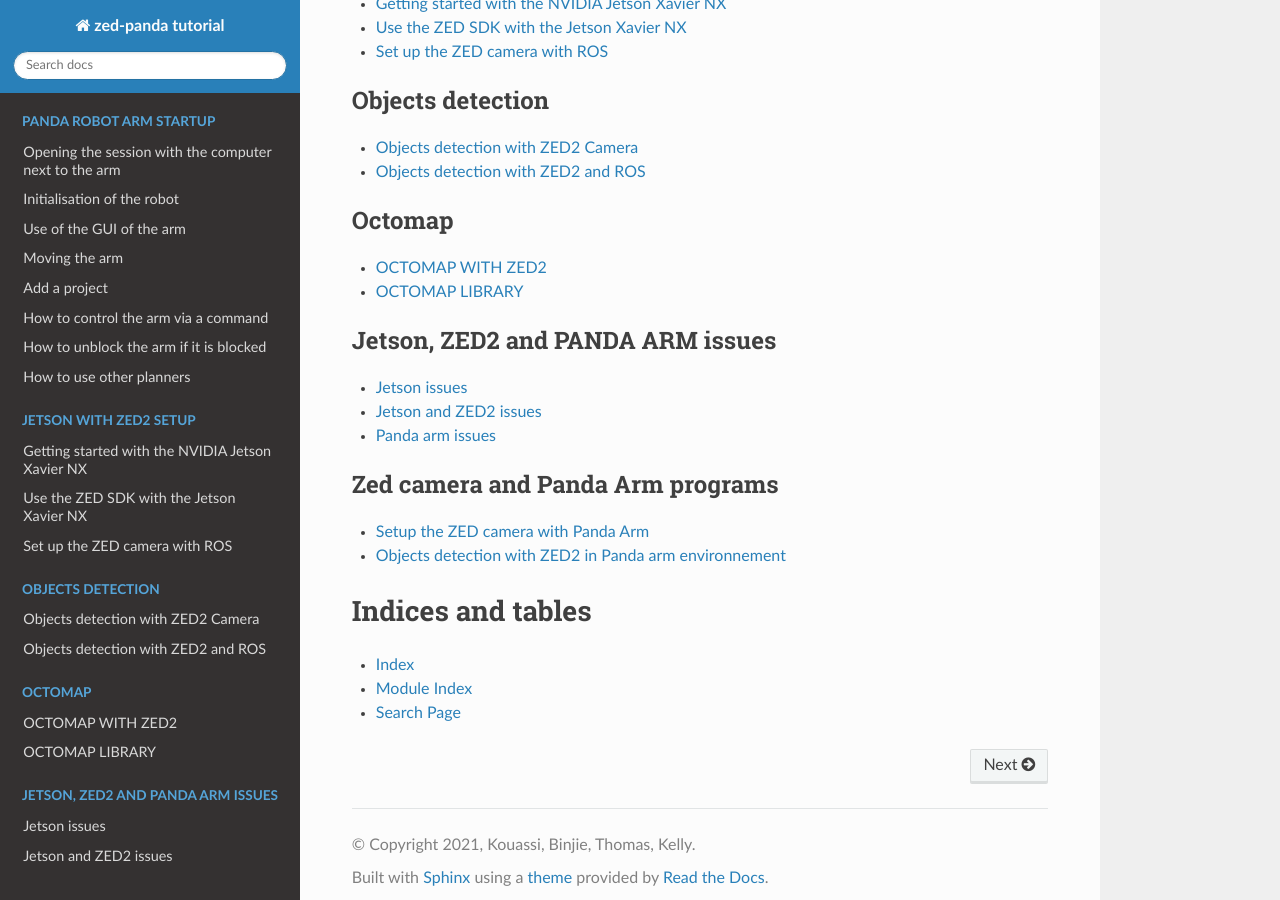
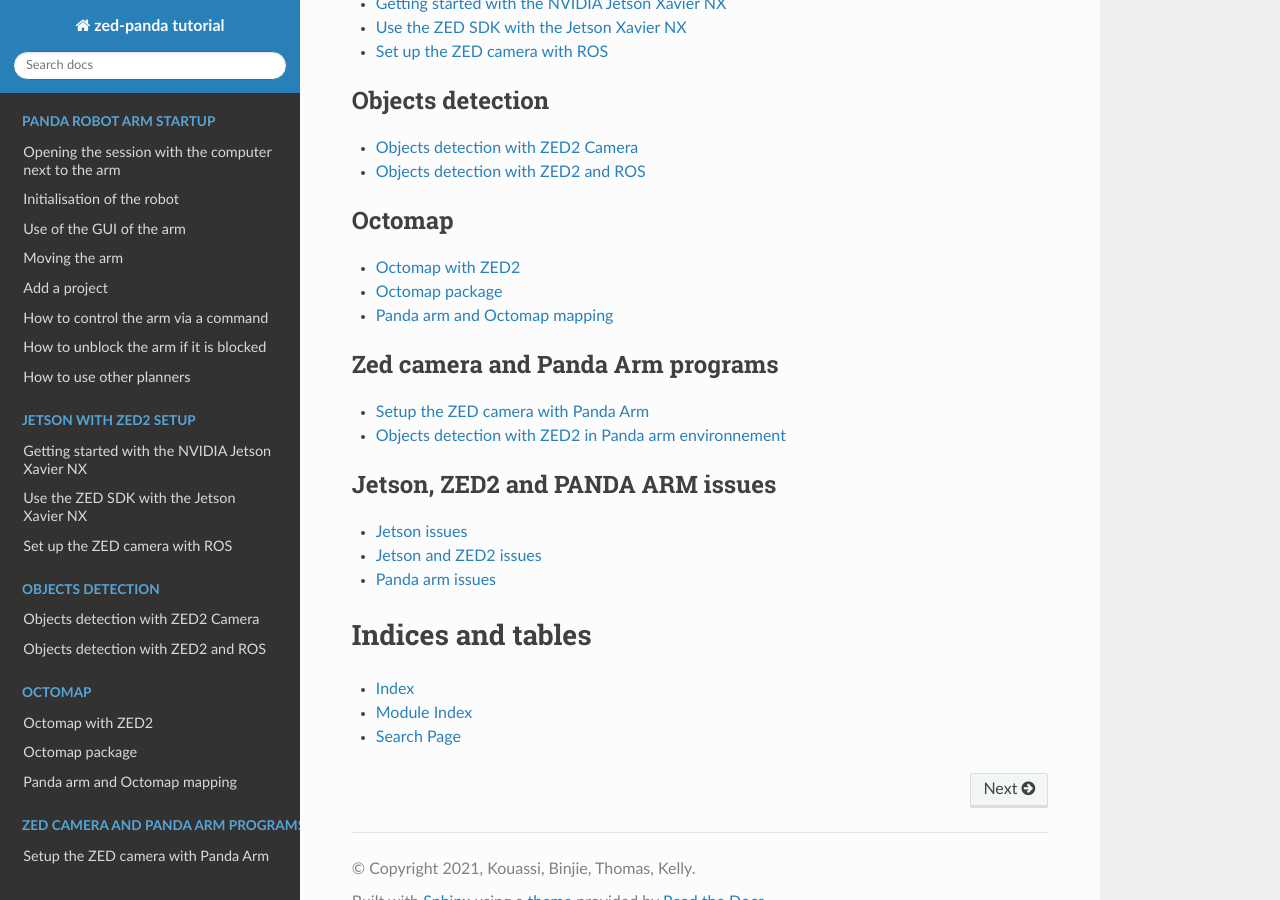
Before and after one commit to kmerckae/panda_safe_hrc_tutorial, a Sphinx documentation site: the page built from source/index.rst, in a window 1280 px wide and 900 px high, scrolled down 552 px. Built offline with Sphinx 7.4.7 and the Read the Docs theme 2.0.0, drawn with Linux system fonts in a browser that asks for light colours.

Commit message:
Adding Panda arm and Ocotmap mapping \/ Modification of Obejects detection with ZED2 in Panda arm environnement

```diff
--- a/source/index.rst
+++ b/source/index.rst
@@ -28,7 +28,6 @@ We will see in this tutorial how to set up the ZED2 camera on the  NVIDIA Jetson
    zed_jetson_start/zed_jetson
    zed_jetson_start/zed_ros_jetson
 
-
 .. toctree::
    :maxdepth: 1
    :caption: Objects detection
@@ -36,13 +35,19 @@ We will see in this tutorial how to set up the ZED2 camera on the  NVIDIA Jetson
    objects_detection/zed_objects_detection
    objects_detection/zed_ros_object_detection
 
-
 .. toctree::
    :maxdepth: 1
    :caption: Octomap
 
    zed_jetson_octomap/octomap
+   panda_arm_octomap/octomap_mapping
 
+.. toctree::
+   :maxdepth: 1
+   :caption: Zed camera and Panda Arm programs
+
+   zed_panda/zed_panda_setup
+   zed_panda/zed_panda_objects_detection
 
 .. toctree::
    :maxdepth: 1
--- /dev/null
+++ b/source/panda_arm_octomap/octomap_mapping.rst
@@ -0,0 +1,34 @@
+Panda arm and Octomap mapping
+=============================
+
+In this section, we will see how to display in real time the octomap and the point cloud into RViz with the panda arm.
+Before starting make sure you have done the :ref:`transformation between the ZED2 and the robot frame <>`.
+
+Note: Once the octomap will be generated we will have to remove the panda arm from the octomap otherwise it will be recognized as an obstacle.
+
+Point cloud and Panda arm
+*************************
+
+Octomap and Panda arm
+*********************
+
+Remove the octomap of the robot from the world
+**********************************************
+
+To generate the octomap without the robot arm, you will need to modify the grab_detected_object_test.launch file by adding this:
+
+.. code:: XML
+
+  <node pkg="tf2_ros" type="static_transform_publisher" name="to_panda" args="0 0 0 0 0 0  world panda_link0" />
+  <node pkg="tf2_ros" type="static_transform_publisher" name="world_link_to_map"
+    args="$(arg transfo_world2map) world map" />
+
+  <param name="octomap_frame" type="string" value="map" />
+  <param name="octomap_resolution" type="double" value="0.03" />
+  <param name="max_range" type="double" value="3.0" />
+  <rosparam command="load" file="$(find panda_moveit_config)/config/sensors_kinect_pointcloud.yaml"/>
+
+.. image:: ./images/octo_without_arm.png
+  :width: 300
+
+Note: If there are still residuals of the robot arm left, it is because the transformation between the camera and the robot frame is not perfect.
--- a/source/zed_jetson_octomap/octomap.rst
+++ b/source/zed_jetson_octomap/octomap.rst
@@ -1,4 +1,4 @@
-OCTOMAP WITH ZED2
+Octomap with ZED2
 =================
 
 This section will help you to visualize 3D map in RViz.
@@ -26,7 +26,7 @@ If everything goes well an octomap will be generated from the point cloud
     :width: 300
 
 
-OCTOMAP LIBRARY
+Octomap package
 ===============
 
 This chapter explains how to save an octomap and load it into RViz with the panda arm. We will later use the camera to detect obstacles and
--- a/source/zed_panda/zed_panda_objects_detection.rst
+++ b/source/zed_panda/zed_panda_objects_detection.rst
@@ -19,10 +19,12 @@ Modify the camera transformation parameters
     * The panda robot's axis are:
 
     .. image:: images/panda_axis.png
+        :width: 300
 
     * The map frame's origin is the position of the camera when you launch the zed_wrapper node on the jetson and its axis are:
 
     .. image:: images/zed_map_axis.png
+        :width: 300
 
 * Modify the transformation parameter ``transfo_world2map`` directly in the launch file by changing its default value or when you do the roslaunch for instance you can launch it this way : ``roslaunch zed_franka_planner grab_detected_object_test.launch transfo_world2map:="0 0 0 0 0 0 1"``
 
```
Also changed, not shown: other parts of source/index.rst (+0 -9 lines), source/panda_arm_octomap/images/octo_arm.png (added), source/panda_arm_octomap/images/octo_without_arm.png (added).
